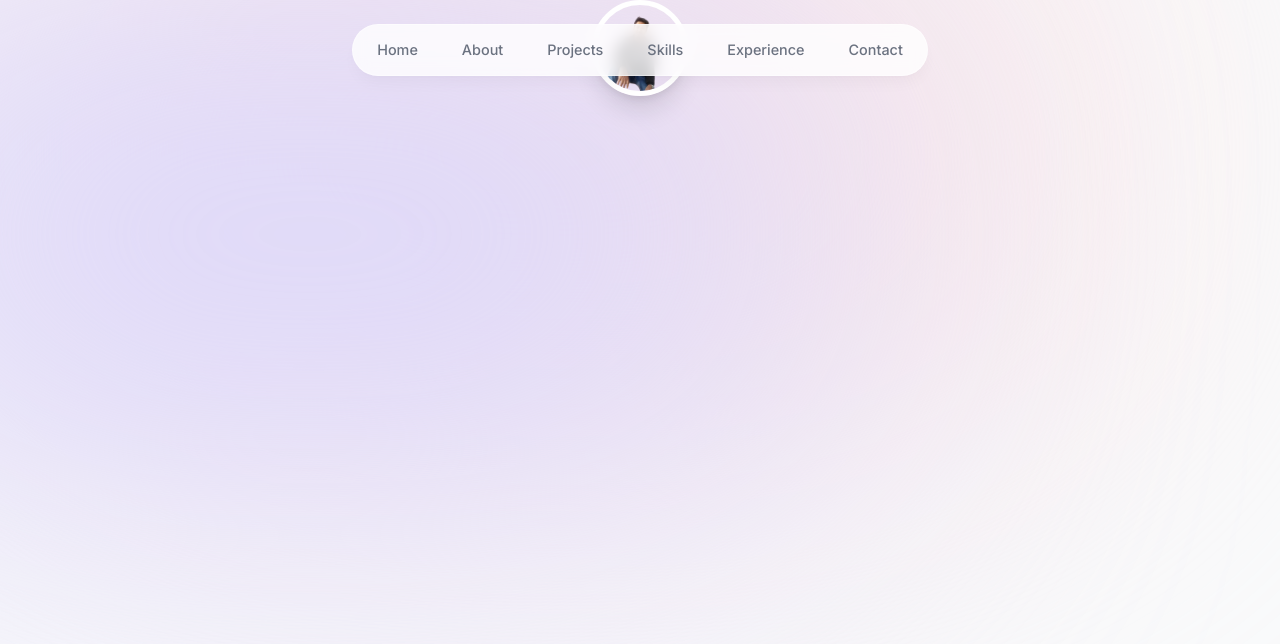
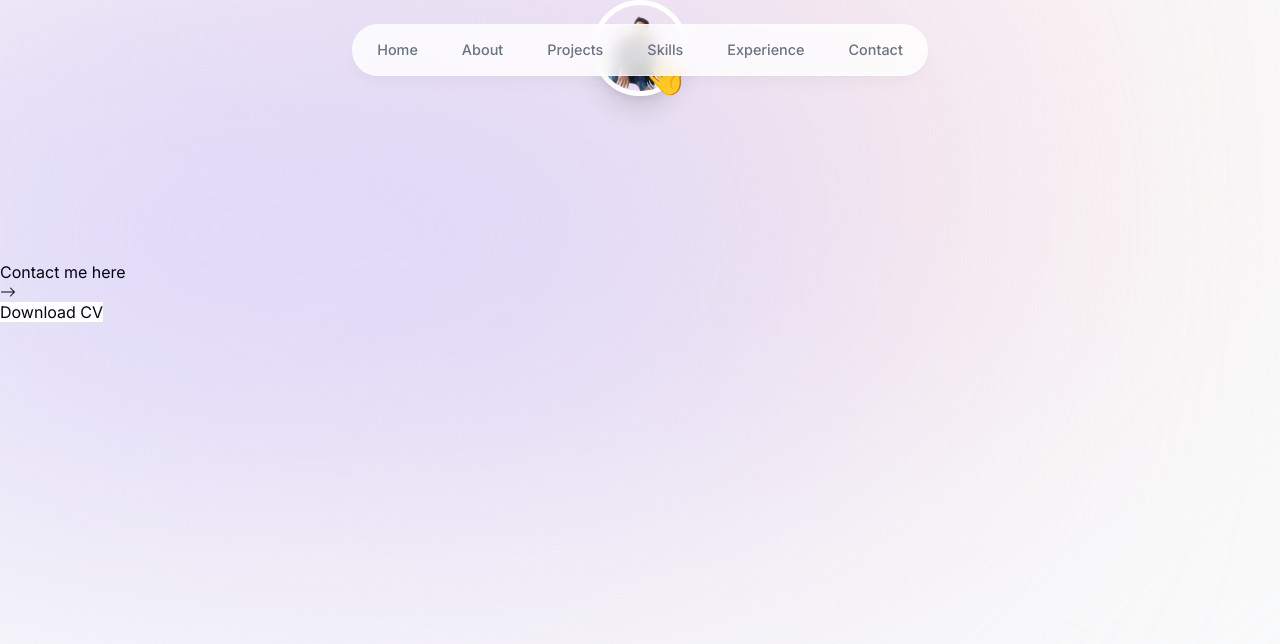
Before and after one commit to Jupiter82/next_js_portfolio, a Next.js app: page / in a window 1280 px wide. Shown: the top 644 px of the page. Built offline with nearby package versions, Linux system fonts and the light colour scheme.

Commit message:
push from office

```diff
--- a/components/intro.tsx
+++ b/components/intro.tsx
@@ -1,11 +1,23 @@
+"use client";
+import { BsArrowRight } from "react-icons/bs";
+import { motion } from "framer-motion";
 import Image from "next/image";
+import Link from "next/link";
 import React from "react";
 
 export default function Intro() {
   return (
     <section>
       <div className="flex items-center justify-center">
-        <div>
+        <div className="relative">
+          <motion.div
+            initial={{ opacity: 0, scale: 0 }}
+            animate={{ opacity: 1, scale: 1 }}
+            transition={{
+              type: "tween",
+              duration: 0.2,
+            }}
+          >
             <Image
               src="/profile-(2).png"
               alt="Profile Picture"
@@ -14,8 +26,42 @@ export default function Intro() {
               priority={true}
               className="h-24 w-24 rounded-full object-cover border-[0.35rem] border-white shadow-xl"
             />
+          </motion.div>
+
+          <motion.span
+            className="absolute bottom-0 right-0 text-4xl"
+            initial={{ opacity: 0, scale: 0 }}
+            animate={{ opacity: 1, scale: 1 }}
+            transition={{
+              type: "spring",
+              stiffness: 125,
+              delay: 0.1,
+              duration: 0.7,
+            }}
+          >
+            👋
+          </motion.span>
         </div>
       </div>
+      <motion.h1
+        className="mb-10 mt-4 px-4 text-2xl font-medium !leading-[1.5] sm:text-4xl"
+        initial={{ opacity: 0, y: 100 }}
+        animate={{ opacity: 0, y: 0 }}
+      >
+        {" "}
+        <span className="font-bold">Hello, I'm Jupiter Bade.</span> I'm a{" "}
+        <span className="font-bold">frontend developer</span> with{" "}
+        <span className="font-bold">2 years</span> of experience. I enjoy
+        building <span className="italic">sites & apps</span>. My focus is{" "}
+        <span className="underline">React (Next.js)</span>.
+      </motion.h1>
+
+      <motion.div>
+        <Link href="#contact">
+          Contact me here <BsArrowRight />
+        </Link>
+        <a className="group bg-white">Download CV</a>
+      </motion.div>
     </section>
   );
 }
```
Lines whose indentation alone changed are shown as unchanged.
